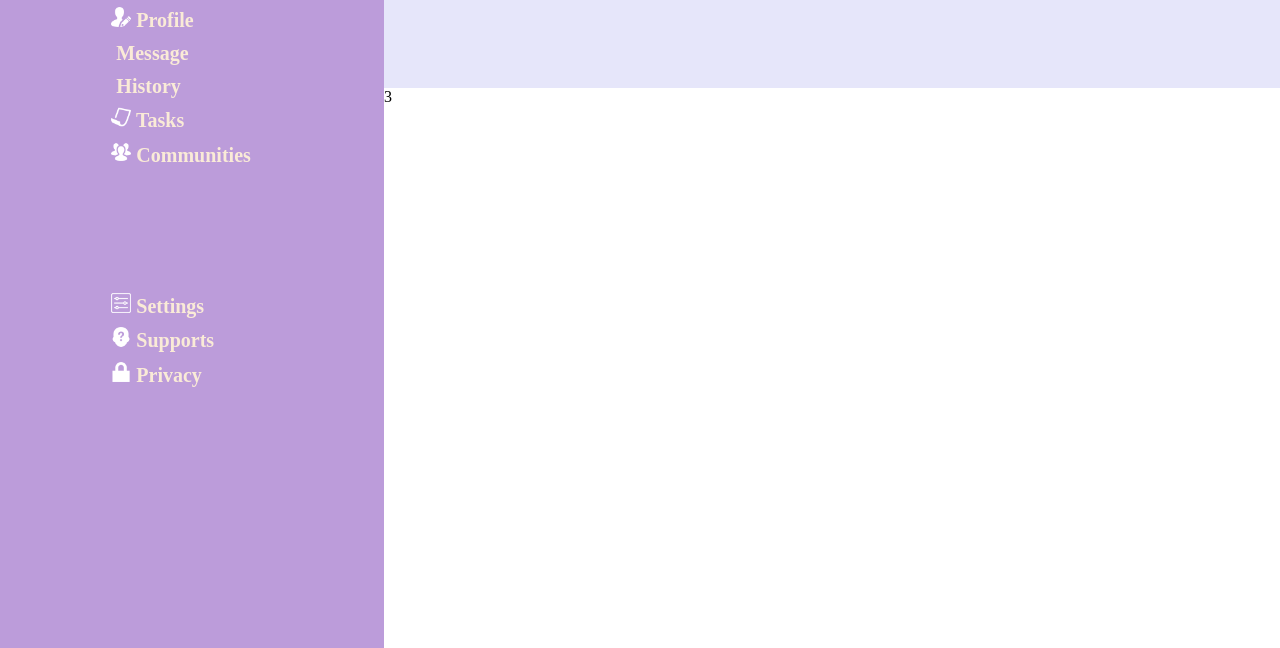
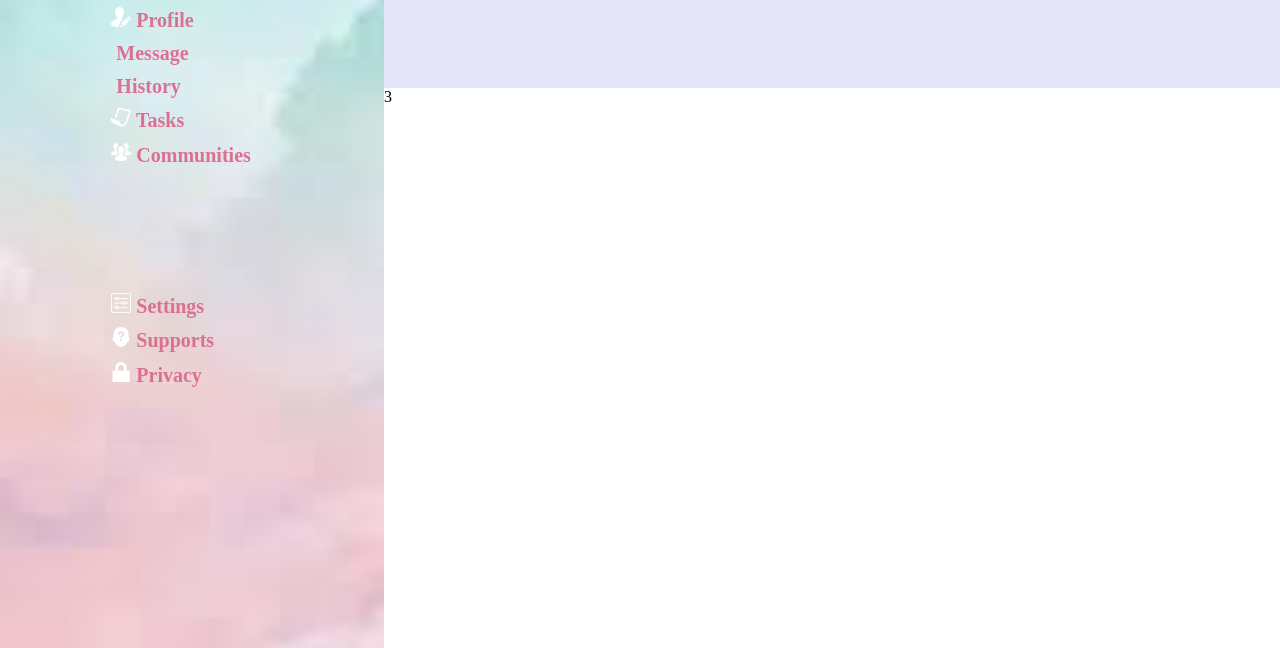
Before and after one commit to gulcan4124/Admin-Dashboard, a plain HTML site: page index.html in a window 1280 px wide. Shown: the part 152-800 px from the top of the page. Drawn offline with Linux system fonts and the light colour scheme.

Commit message:
sidebar background

```diff
--- a/style.css
+++ b/style.css
@@ -8,11 +8,13 @@
     height: 100vh;
 }
 .sidebar{
-    background-color: rgb(188, 156, 218) ;
+    background-image: url("./images/indir.jpeg") ;
+    background-repeat: no-repeat;
+    background-size: cover;
     display: grid;
     grid-template-rows: 15% 40% 45%;
     padding-left: 15%;
-    color: antiquewhite;
+    color: palevioletred;
     font-size: 20px;
     font-weight: bolder;
 }
@@ -51,7 +53,7 @@ li{
 }
 a{
     text-decoration: none;
-    color: antiquewhite;
+    color: palevioletred;
 }
 .input{
     padding-left: 30px;
```
Also changed, not shown: images/indir.jpeg (added).
